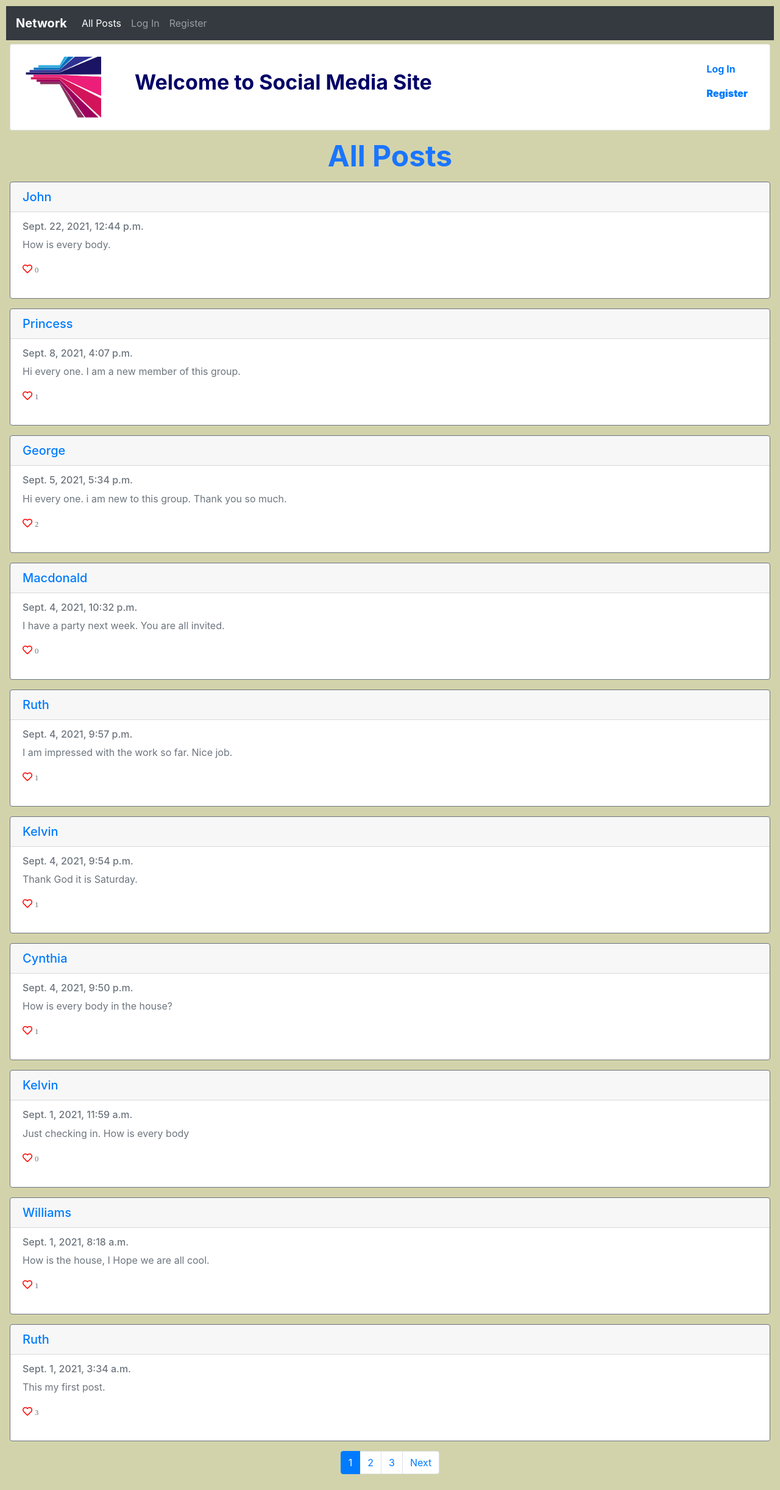
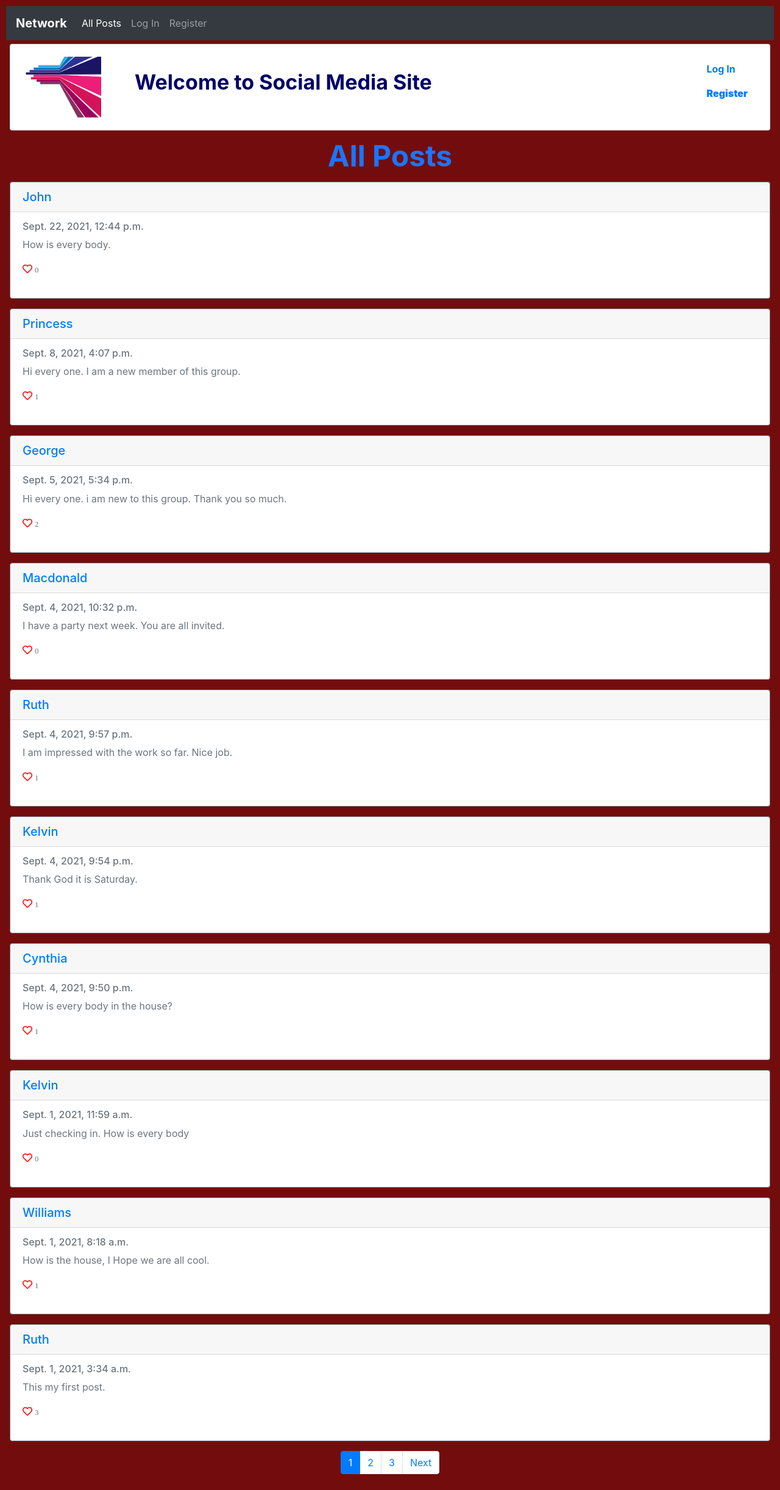
Before and after one commit to Okeoma/CS50_Network, a Django app: page / in a window 1280 px wide. Shown: the whole page at 61% size. Run offline with Django 3.2, Linux system fonts and the light colour scheme; data comes from the database, SQL or seed files in the repository; some libraries are stand-ins or nearby versions.

Commit message:
Update styles.css

```diff
--- a/network/static/network/styles.css
+++ b/network/static/network/styles.css
@@ -1,6 +1,6 @@
 body{
     padding: 10px;
-	background-color:  #d3d3ab;
+	background-color:  #730d0d;
 }
 
 .wrapper{
```
